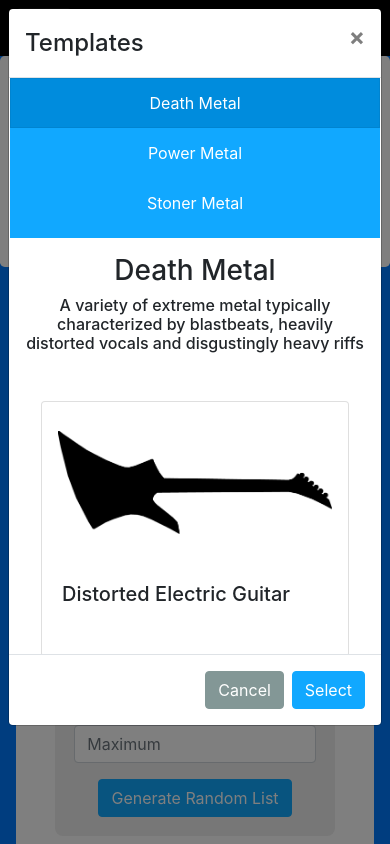
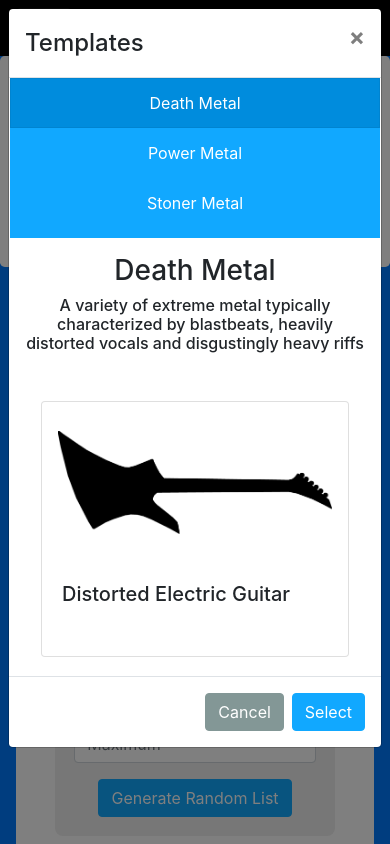
Before and after one commit to robbyph/instrumentation-generation, a Next.js app: page / in a window 390 px wide. Both pictures are taken after a click on the button "Templates". Shown: the top 844 px of the page. Built offline with nearby package versions, Linux system fonts and the light colour scheme.

Commit message:
switched to vh over rem

```diff
--- a/styles/TemplateModal.module.scss
+++ b/styles/TemplateModal.module.scss
@@ -9,7 +9,7 @@
         height: 10rem !important;
     }
     #instrumentPanel {
-        height: 25rem !important;
+        height: 50vh !important;
     }
 }
 
```
